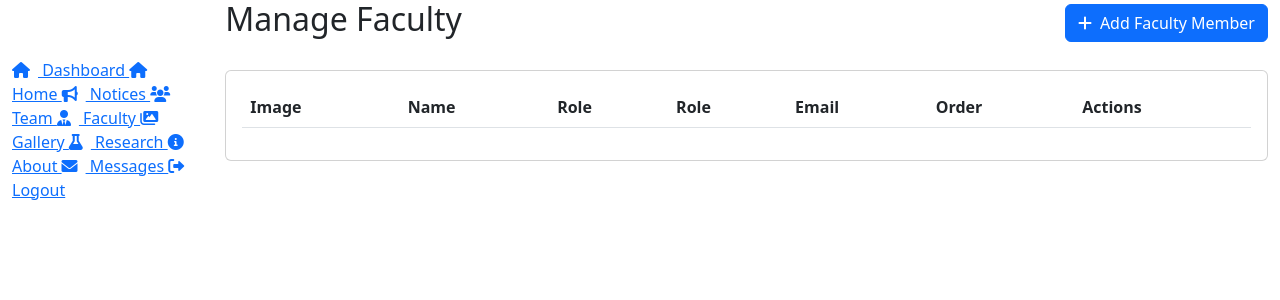
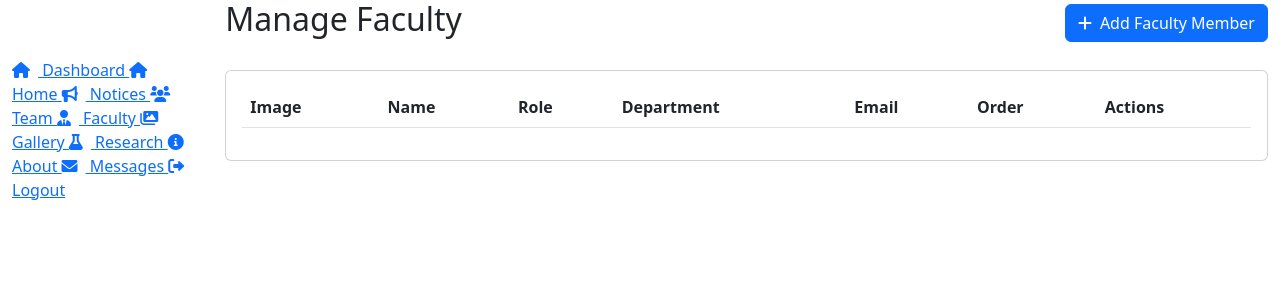
Before and after one commit to dhaneshwar266/AGARC-Lab-IIT-BHU, a Flask app: page /admin_faculty in a window 1280 px wide. Shown: the top 300 px of the page. Run offline with Flask 3, Linux system fonts and the light colour scheme; the visitor is signed in with stand-in values (Sample User, id 1); data that the repository does not hold is empty; some libraries are stand-ins or nearby versions.

Commit message:
Update admin_faculty.html

```diff
--- a/templates/admin_faculty.html
+++ b/templates/admin_faculty.html
@@ -67,7 +67,7 @@
                                         <th>Image</th>
                                         <th>Name</th>
                                         <th>Role</th>
-                                        <th>Role</th>
+                                        <th>Department</th>
                                         <th>Email</th>
                                         <th>Order</th>
                                         <th>Actions</th>
```
